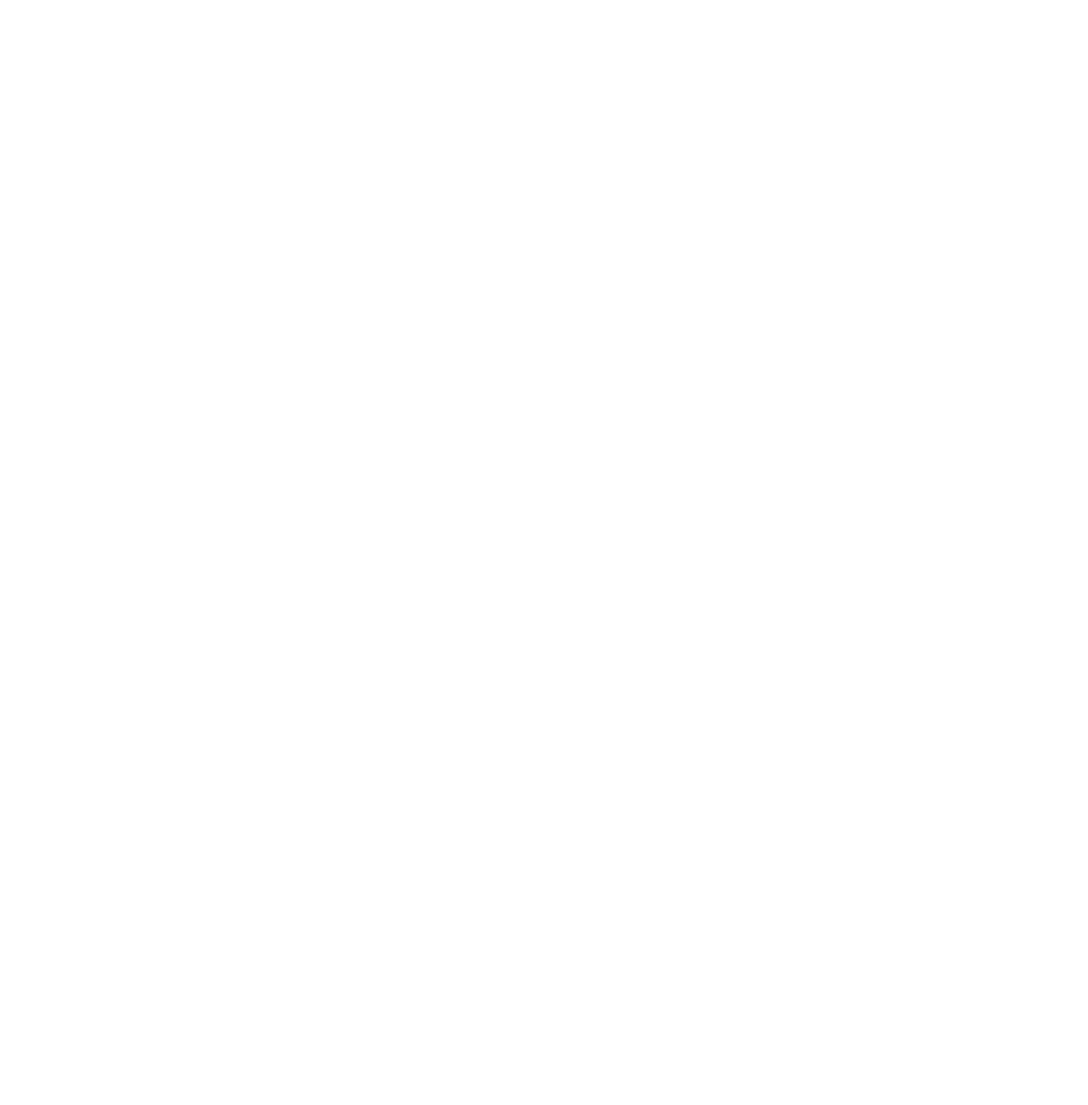
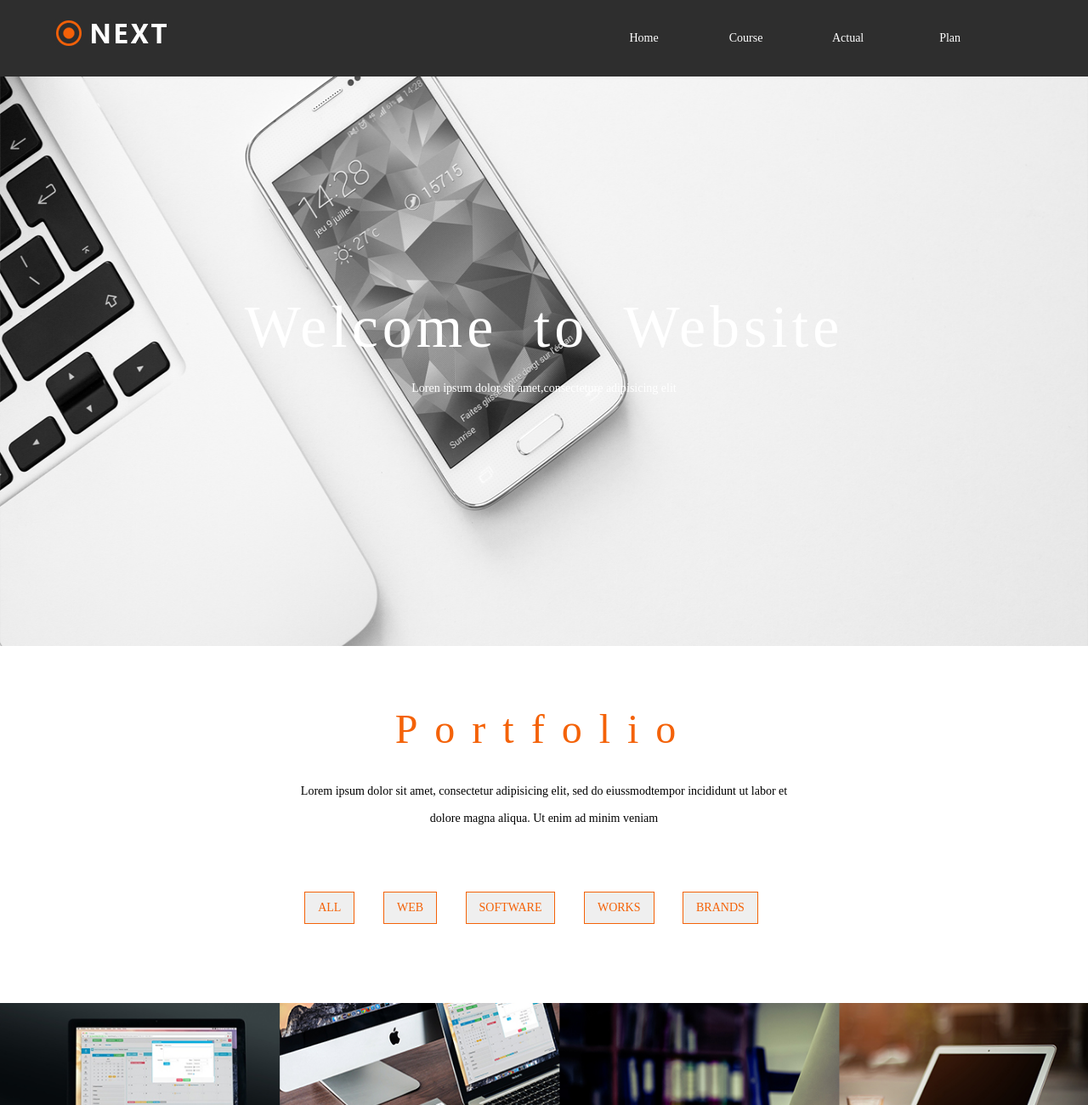
Before and after one commit to stonesun1314/imooc-web, a plain HTML site: page HomeWork/3-2/index.html in a window 1280 px wide. Shown: the top 1300 px of the page at 85% size. Before the commit the page ends 800 px from the top, so only its background shows below. Drawn offline with Linux system fonts and the light colour scheme.

Commit message:
完成了3个section

```diff
--- /dev/null
+++ b/HomeWork/3-2/css/style.css
@@ -0,0 +1,185 @@
+/*All Tag*/
+
+* {
+    font-family: Microsoft YaHei UI;
+    font-size: 14px;
+
+    margin: 0;
+    padding: 0;
+
+    border: none;
+}
+
+a {
+    text-decoration: none;
+}
+
+.sectiontitle {
+    font-size: 48px;
+    text-align: center;
+    color: #f46208;
+    letter-spacing: 20px;
+}
+
+.sectiondesc {
+    font-size: 14px;
+    text-align: center;
+    font-weight: lighter;
+    line-height: 32px;
+}
+
+
+/*Header*/
+
+header {
+    position: relative;
+    width: 100%;
+    height: 90px;
+    background: #2e2e2e;
+}
+
+header>.container {
+    width: 100%;
+    margin: 0 auto;
+}
+
+header>.container>a {
+    float: left;
+    display: block;
+    margin-top: 20px;
+    margin-left: 5%;
+    line-height: 60px;
+}
+
+header>.container>nav {
+    float: right;
+    margin-right: 8%;
+}
+
+header>.container>nav>a {
+    float: left;
+    display: block;
+    width: 120px;
+    height: 90px;
+    line-height: 90px;
+    color: #fff;
+    text-align: center;
+}
+
+header>.container>nav>a:hover {
+    background: red;
+    color: #2e2e2e;
+}
+
+
+/*Banner*/
+
+.banner {
+    position: relative;
+    display: block;
+    width: 100%;
+    height: 670px;
+    margin: 0 auto;
+}
+
+.banner>img {
+    z-index: 1;
+    position: absolute;
+    width: 100%;
+    height: 100%;
+}
+
+.banner>span {
+    z-index: 2;
+    position: absolute;
+    width: 100%;
+    height: 160px;
+    top: 50%;
+    margin-top: -80px;
+    justify-content: center;
+}
+
+.banner>span>p {
+    text-align: center;
+    color: #ffffff;
+}
+
+.banner>span>p.specialtitle {
+    font-size: 70px;
+    letter-spacing: 5px;
+    word-spacing: 20px;
+    text-align: center;
+    color: #ffffff;
+}
+
+/* Portfolio */
+.portfolio {
+    background: #ffffff;
+    width: 100%;
+    height: 970px;
+}
+
+.portfolio>div>p.portitle {
+
+    margin-top: 70px;
+    margin-bottom: 10px;
+}
+
+.portfolio>div>p.pordesc {
+    margin-top: 30px;
+    margin-bottom: 30px;
+}
+
+.portfolio>div>img {
+    width: 100%;
+    height: 550px;
+}
+
+.portfolio>div>div {
+    text-align: center;
+    height: 120px;
+    margin-bottom: 50px;
+    justify-content: center;
+}
+
+.portfolio>div>div>button {
+    padding: 10px 15px 10px 15px;
+    margin-top: 40px;
+    margin-right: 30px;
+    color: #f46208;
+    border: 0.1px solid #f46208;
+    text-align: center;
+    font-weight: lighter;
+}
+
+/* Stats */
+.stats {
+	background: #ffffff;
+    width: 100%;
+    height: 580px;
+}
+
+.stats>div>p.statitle {
+
+    margin-top: 70px;
+    margin-bottom: 10px;
+}
+
+.stats>div>p.stadesc {
+    margin-top: 30px;
+    margin-bottom: 30px;
+}
+
+.stats>div>div {
+    text-align: center;
+    height: 160px;
+    margin-bottom: 50px;
+    justify-content: center;
+}
+
+.portfolio>div>div>div {
+/*    margin-top: 40px;
+    margin-right: 30px;*/
+    justify-content: center;
+    text-align: center;
+}
--- a/HomeWork/3-2/index.html
+++ b/HomeWork/3-2/index.html
@@ -1,19 +1,76 @@
 <!DOCTYPE html>
 <html lang="en">
+
 <head>
-	<meta charset="UTF-8">
-	<title>imooc作业</title>
+    <meta charset="UTF-8">
+    <title>imooc作业</title>
+    <link rel="stylesheet" href="css/style.css">
 </head>
+
 <body>
-	<header></header>
-	<section class="banner"></section>
-	<section class="protfolio"></section>
-	<section class="stats"></section>
-	<section class="team"></section>
-	<section class="contactus"></section>
-	<footer>
+    <header>
+        <div class="container">
+            <a href="index.html">
+            	<img src="img/logo.jpg">
+			</a>
+			<nav>
+				<a class="HOME" href="index.html">Home</a>
+            	<a class="PORTFOLIO" href="#">Course</a>
+            	<a class="TEAM" href="#">Actual</a>
+            	<a class="CONTACT US" href="#">Plan</a>
+            </nav>
+        </div>
+    </header>
+    <section class="banner">
+    	<img src="img/banner.jpg">
+    	<span>
+    		<p class="sectiontitle specialtitle" >Welcome	to	Website</p>
+    		<br>
+    		<p class="sectiondesc" >Loren ipsum dolor sit amet,consecteture adipisicing elit</p>
+    	</span>
 
-	</footer>
+    </section>
+    <section class="portfolio">
+    	<div >
+    		<p class="sectiontitle portitle" >Portfolio</p>
+    		<p class="sectiondesc pordesc" >Lorem ipsum dolor sit amet, consectetur adipisicing elit, sed do eiussmodtempor incididunt ut labor et<br>dolore magna aliqua. Ut enim ad minim veniam</p>
+    		<div>
+    			<button>ALL</button>
+    			<button>WEB</button>
+    			<button>SOFTWARE</button>
+    			<button>WORKS</button>
+    			<button>BRANDS</button>
+    		</div>
+    		<img src="img/portfolio-nav-img.jpg">
+    	</div>
+    </section>
+    <section class="stats">
+    	<div>
+    		<p class="sectiontitle statitle" >Stats</p>
+    		<p class="sectiondesc stadesc" >Lorem ipsum dolor sit amet, consectetur adipisicing elit, sed do eiussmodtempor incididunt ut labor et<br>dolore magna aliqua. Ut enim ad minim veniam</p>
+    		<div>
+				<div>
+					<img src="img/stats1.jpg">
+					<p>Margins</p>
+					<p>12,000</p>
+				</div>
+				<div>
+					<img src="img/stats1.jpg">
+					<p>Margins</p>
+					<p>12,000</p>
+				</div>
+				<div>
+					<img src="img/stats1.jpg">
+					<p>Margins</p>
+					<p>12,000</p>
+				</div>
+    		</div>
+    	</div>
+    </section>
+    <section class="stats">Team</section>
+    <section class="contactus">contactus</section>
+    <footer>
+    </footer>
+</body>
 
-</body>
 </html>
```
Also changed, not shown: html-weblayout/index.html (+3 -2 lines), HomeWork/3-2/img/banner.jpg (added), HomeWork/3-2/img/logo.jpg (added), HomeWork/3-2/img/portfolio-nav-img.jpg (added), HomeWork/3-2/img/stats1.jpg (added), HomeWork/3-2/img/stats2.jpg (added), HomeWork/3-2/img/stats3.jpg (added), HomeWork/3-2/img/stats4.jpg (added), HomeWork/3-2/img/team1.jpg (added), HomeWork/3-2/img/team2.jpg (added), HomeWork/3-2/img/team3.jpg (added), 3 other files.
